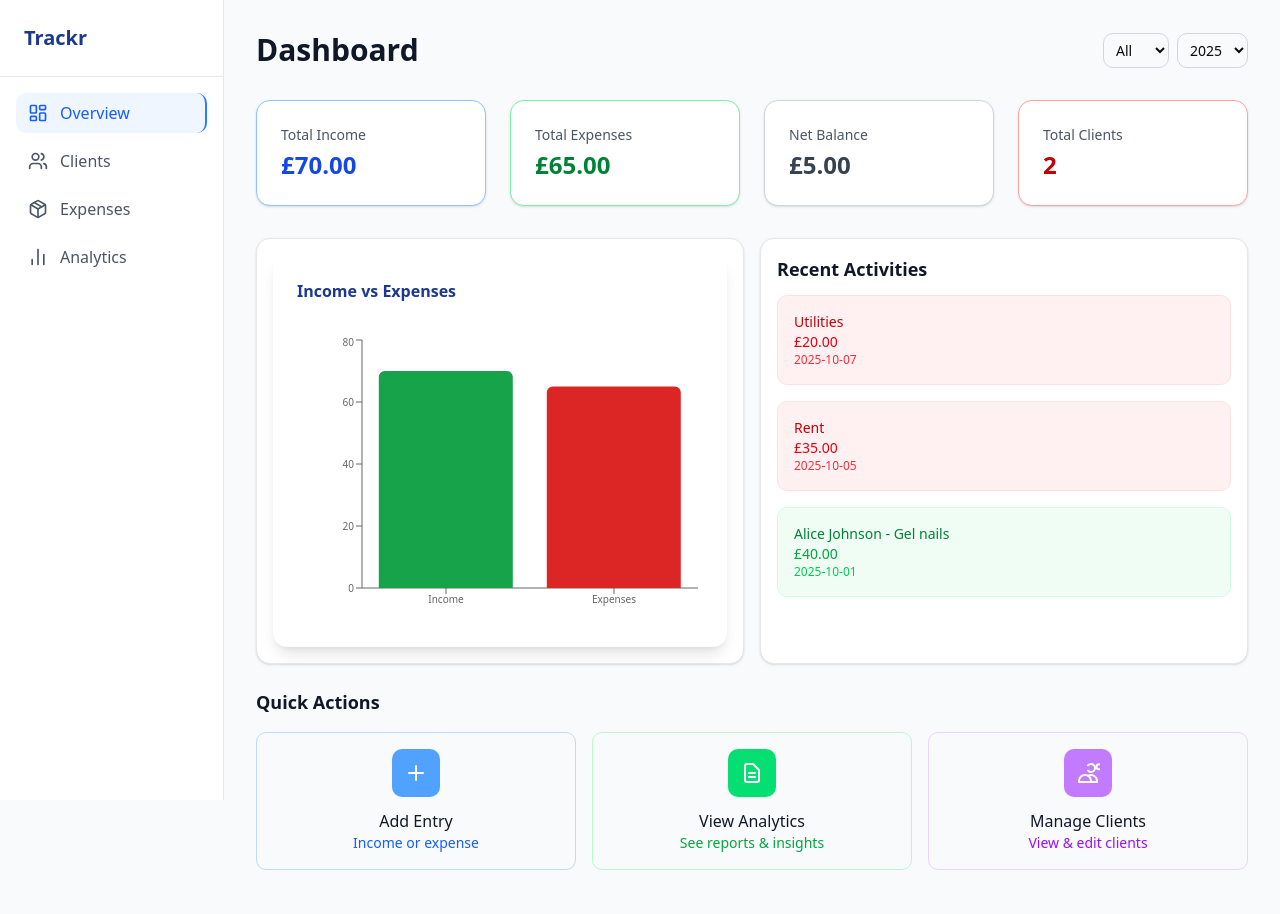
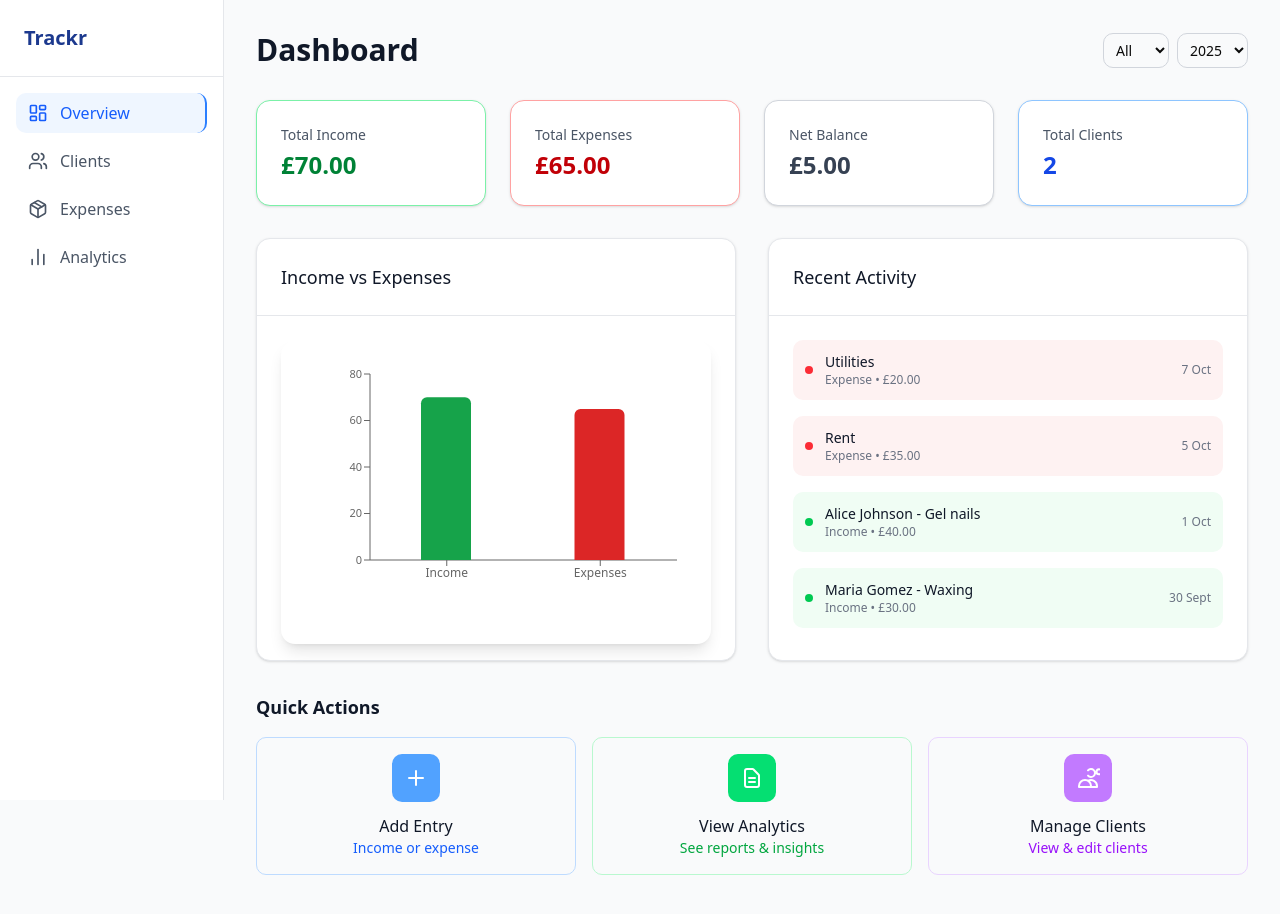
Before and after one commit to Bamzhie/tnlbeauty, a React (Vite) app: page / in a window 1280 px wide. Shown: the top 914 px of the page. Built offline with nearby package versions, Linux system fonts and the light colour scheme.

Commit message:
updated home...

```diff
--- a/src/components/IncomeExpenseChart.tsx
+++ b/src/components/IncomeExpenseChart.tsx
@@ -26,19 +26,19 @@ export const IncomeExpenseChart: React.FC<IncomeExpenseChartProps> = ({
 
   return (
     <Card className="shadow-lg border-0">
-      <CardHeader>
-        <CardTitle className="text-blue-900 text-sm sm:text-base">
-          Income vs Expenses
-        </CardTitle>
-      </CardHeader>
       <CardContent>
-        <div className="h-56 sm:h-72">
+        <div className="h-56 sm:h-60 md:h-64">
           <ResponsiveContainer width="100%" height="100%">
-            <BarChart data={data}>
-              <XAxis dataKey="name" tick={{ fontSize: 10 }} />
-              <YAxis tick={{ fontSize: 10 }} />
+            <BarChart data={data} margin={{ top: 10, right: 10, bottom: 30, left: 20 }}>
+              <XAxis
+                dataKey="name"
+                tick={{ fontSize: 12 }}
+                axisLine={true}
+                tickLine={true}
+              />
+              <YAxis tick={{ fontSize: 11 }} width={45} />
               <Tooltip />
-              <Bar dataKey="value" radius={[6, 6, 0, 0]}>
+              <Bar dataKey="value" radius={[6, 6, 0, 0]} barSize={50}>
                 <Cell fill="#16a34a" />
                 <Cell fill="#dc2626" />
               </Bar>
--- a/src/components/RecentActivities.tsx
+++ b/src/components/RecentActivities.tsx
@@ -7,15 +7,15 @@ interface RecentActivitiesProps {
 
 export function RecentActivities({ transactions, clients }: RecentActivitiesProps) {
   return (
-    <div className="grid grid-cols-1 gap-4">
-      {transactions.slice(0, 5).map((tx) => {
+     <div className="grid grid-cols-1 gap-4">
+      {transactions.slice(0, 4).map((tx) => {
         const client = clients.find(c => c.id === tx.clientId);
         const isIncome = tx.type === 'income';
-        const bgColor = isIncome ? '#F0FDF4' : '#FFF1F2';
-        const borderColor = isIncome ? '#D1FAE5' : '#FEE2E2';
-        const titleColor = isIncome ? 'text-green-700' : 'text-red-700';
+        const bgColor = isIncome ? '#FAFAFA' : '#FAFAFA';
+        const borderColor = isIncome ? '#E5E7EB' : '#E5E7EB';
+        const titleColor = isIncome ? 'text-gray-700' : 'text-gray-700';
         const amountColor = isIncome ? 'text-green-600' : 'text-red-600';
-        const dateColor = isIncome ? 'text-green-500' : 'text-red-500';
+        const dateColor = isIncome ? 'text-gray-500' : 'text-gray-500';
 
         return (
           <div
--- a/src/pages/home.tsx
+++ b/src/pages/home.tsx
@@ -164,7 +164,7 @@ export default function ClientRevenueApp() {
   const predictedBookings = Math.round(avgMonthlyBookings);
 
   const recentTransactions = useMemo(() => {
-    return [...monthTransactions].sort((a, b) => new Date(b.date).getTime() - new Date(a.date).getTime()).slice(0, 3);
+    return [...monthTransactions].sort((a, b) => new Date(b.date).getTime() - new Date(a.date).getTime()).slice(0, 4);
   }, [monthTransactions]);
 
   const handleModalSubmit = useCallback((data: any) => {
@@ -239,32 +239,99 @@ export default function ClientRevenueApp() {
 
         {/* Stats Overview */}
         <div className="grid grid-cols-2 lg:grid-cols-4 gap-3 sm:gap-4 lg:gap-6 mb-6 sm:mb-8">
-          <div className="bg-white p-4 sm:p-6 rounded-xl shadow-sm border border-blue-300">
+          <div className="bg-white p-4 sm:p-6 rounded-xl shadow-sm border border-green-300">
             <p className="text-xs sm:text-sm text-gray-600 mb-1">Total Income</p>
-            <p className="text-lg sm:text-2xl font-bold text-blue-700">£{totalIncome.toFixed(2)}</p>
+            <p className="text-lg sm:text-2xl font-bold text-green-700">£{totalIncome.toFixed(2)}</p>
           </div>
-          <div className="bg-white p-4 sm:p-6 rounded-xl shadow-sm border border-green-300">
+          <div className="bg-white p-4 sm:p-6 rounded-xl shadow-sm border border-red-300">
             <p className="text-xs sm:text-sm text-gray-600 mb-1">Total Expenses</p>
-            <p className="text-lg sm:text-2xl font-bold text-green-700">£{totalExpenses.toFixed(2)}</p>
+            <p className="text-lg sm:text-2xl font-bold text-red-700">£{totalExpenses.toFixed(2)}</p>
           </div>
           <div className="bg-white p-4 sm:p-6 rounded-xl shadow-sm border border-gray-300">
             <p className="text-xs sm:text-sm text-gray-600 mb-1">Net Balance</p>
             <p className="text-lg sm:text-2xl font-bold text-gray-700">£{balance.toFixed(2)}</p>
           </div>
-          <div className="bg-white p-4 sm:p-6 rounded-xl shadow-sm border border-red-300">
+          <div className="bg-white p-4 sm:p-6 rounded-xl shadow-sm border border-blue-300">
             <p className="text-xs sm:text-sm text-gray-600 mb-1">Total Clients</p>
-            <p className="text-lg sm:text-2xl font-bold text-red-700">{monthClients.length}</p>
+            <p className="text-lg sm:text-2xl font-bold text-blue-700">{monthClients.length}</p>
           </div>
         </div>
 
         {/* Analytics Overview and Recent Activities */}
-        <div className="flex flex-col lg:flex-row gap-3 sm:gap-4 mb-4 sm:mb-6">
-          <div className="lg:flex-1 bg-white p-3 sm:p-4 rounded-xl shadow-sm border border-gray-200">
-            <IncomeExpenseChart totalIncome={totalIncome} totalExpenses={totalExpenses} />
+        <div className="grid grid-cols-1 lg:grid-cols-2 gap-6 sm:gap-8 mb-6 sm:mb-8">
+          {/* Income vs Expenses Chart */}
+          <div className="bg-white rounded-xl shadow-sm border border-gray-200">
+            <div className="p-4 sm:p-6 border-b border-gray-200">
+              <h3 className="text-base sm:text-lg font-medium text-gray-900">
+                Income vs Expenses
+              </h3>
+            </div>
+            <div className="p-4 sm:px-6 sm:pt-6 sm:pb-4">
+              <IncomeExpenseChart totalIncome={totalIncome} totalExpenses={totalExpenses} />
+            </div>
           </div>
-          <div className="lg:flex-1 bg-white p-3 sm:p-4 rounded-xl shadow-sm border border-gray-200">
-            <h3 className="text-base sm:text-lg font-semibold text-gray-900 mb-3">Recent Activities</h3>
-            <RecentActivities transactions={recentTransactions} clients={monthClients} />
+
+          {/* Recent Activity */}
+          <div className="bg-white rounded-xl shadow-sm border border-gray-200">
+            <div className="p-4 sm:p-6 border-b border-gray-200">
+              <h3 className="text-base sm:text-lg font-medium text-gray-900">
+                Recent Activity
+              </h3>
+            </div>
+            <div className="p-4 sm:p-6">
+              <div className="space-y-4">
+                {recentTransactions.length > 0 ? (
+                  recentTransactions.map((tx) => {
+                    const client = monthClients.find(c => c.id === tx.clientId);
+                    const isIncome = tx.type === 'income';
+                    const bgColor = isIncome ? 'bg-green-50' : 'bg-red-50';
+                    const dotColor = isIncome ? 'bg-green-500' : 'bg-red-500';
+
+                    return (
+                      <div
+                        key={tx.id}
+                        className={`flex items-center space-x-3 p-3 ${bgColor} rounded-lg`}
+                      >
+                        <div className={`w-2 h-2 ${dotColor} rounded-full flex-shrink-0`}></div>
+                        <div className="flex-1 min-w-0">
+                          <p className="text-sm font-medium text-gray-900">
+                            {isIncome && client ? `${client.name} - ${client.service}` : tx.category || 'Transaction'}
+                          </p>
+                          <p className="text-xs text-gray-500">
+                            {isIncome ? 'Income' : 'Expense'} • £{tx.amount.toFixed(2)}
+                          </p>
+                        </div>
+                        <span className="text-xs text-gray-500 flex-shrink-0">
+                          {new Date(tx.date).toLocaleDateString('en-GB', { day: 'numeric', month: 'short' })}
+                        </span>
+                      </div>
+                    );
+                  })
+                ) : (
+                  <div className="text-center py-8">
+                    <div className="w-12 h-12 bg-gray-100 rounded-full flex items-center justify-center mx-auto mb-3">
+                      <svg
+                        className="w-6 h-6 text-gray-400"
+                        fill="none"
+                        stroke="currentColor"
+                        viewBox="0 0 24 24"
+                      >
+                        <path
+                          strokeLinecap="round"
+                          strokeLinejoin="round"
+                          strokeWidth={2}
+                          d="M12 8v4l3 3m6-3a9 9 0 11-18 0 9 9 0 0118 0z"
+                        />
+                      </svg>
+                    </div>
+                    <p className="text-gray-500 text-sm">No recent activities</p>
+                    <p className="text-gray-400 text-xs mt-1">
+                      Activities will appear as you add transactions
+                    </p>
+                  </div>
+                )}
+              </div>
+            </div>
           </div>
         </div>
 
```
